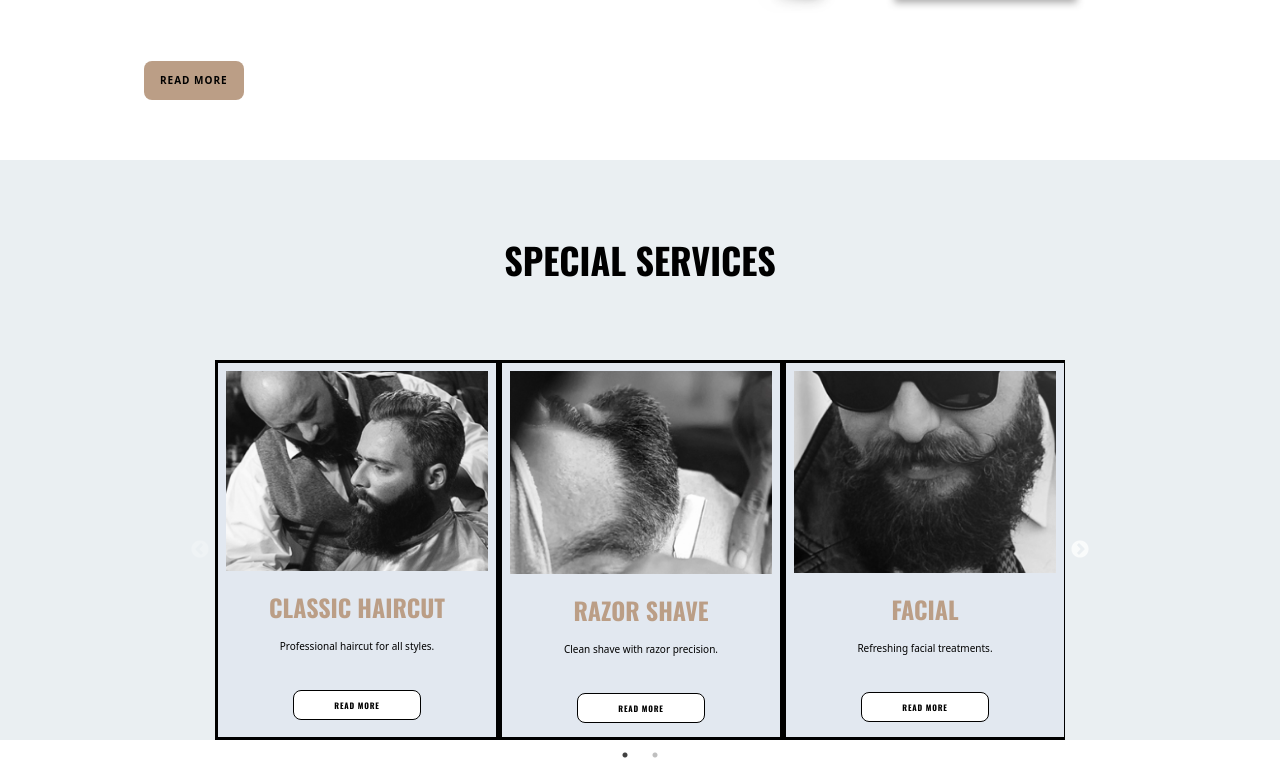
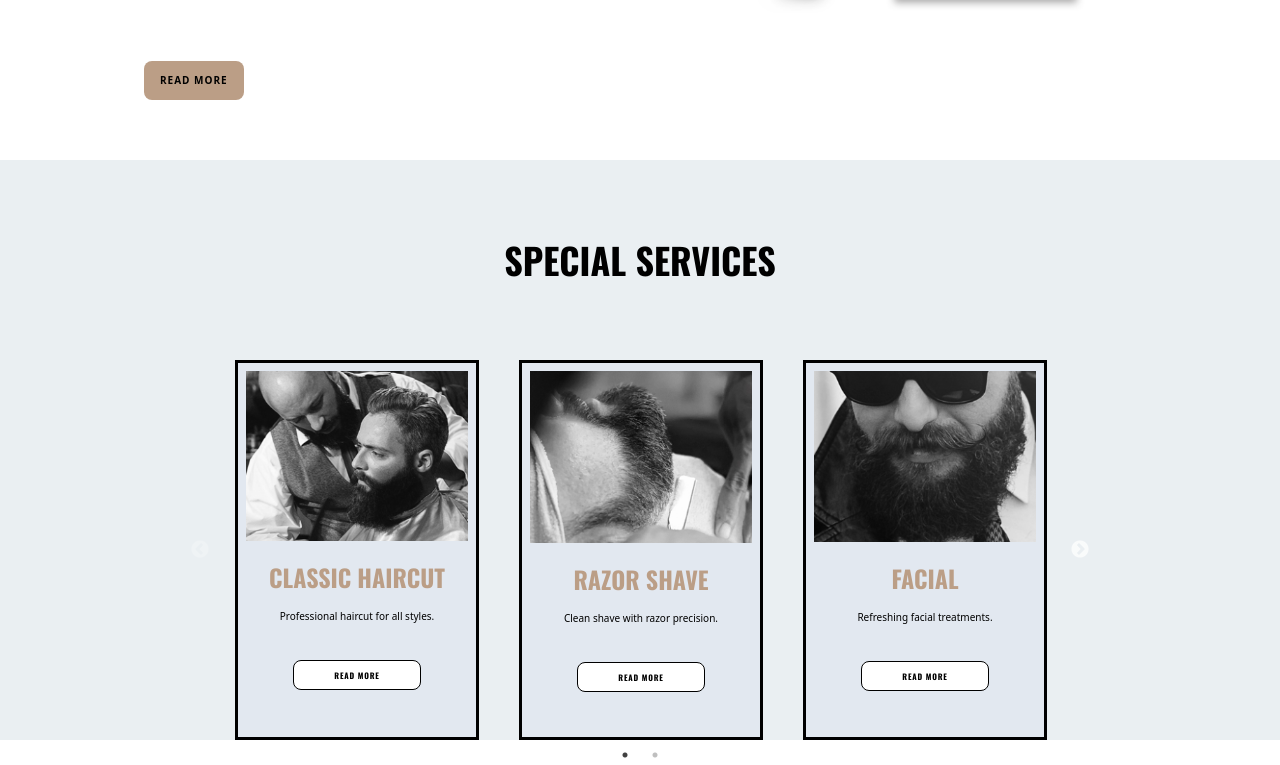
Before and after one commit to Danieljamespm/barber-shop-react, a React (Vite) app: page / in a window 1280 px wide. Shown: the part 1303-2068 px from the top of the page. Built offline with nearby package versions, Linux system fonts and the light colour scheme.

Commit message:
had to add padding for cards in carousel using slick css.

```diff
--- a/src/index.css
+++ b/src/index.css
@@ -14,3 +14,7 @@ html{
 
     }
 }
+
+.slick-slide > div{
+    margin: 0 20px
+}
```
